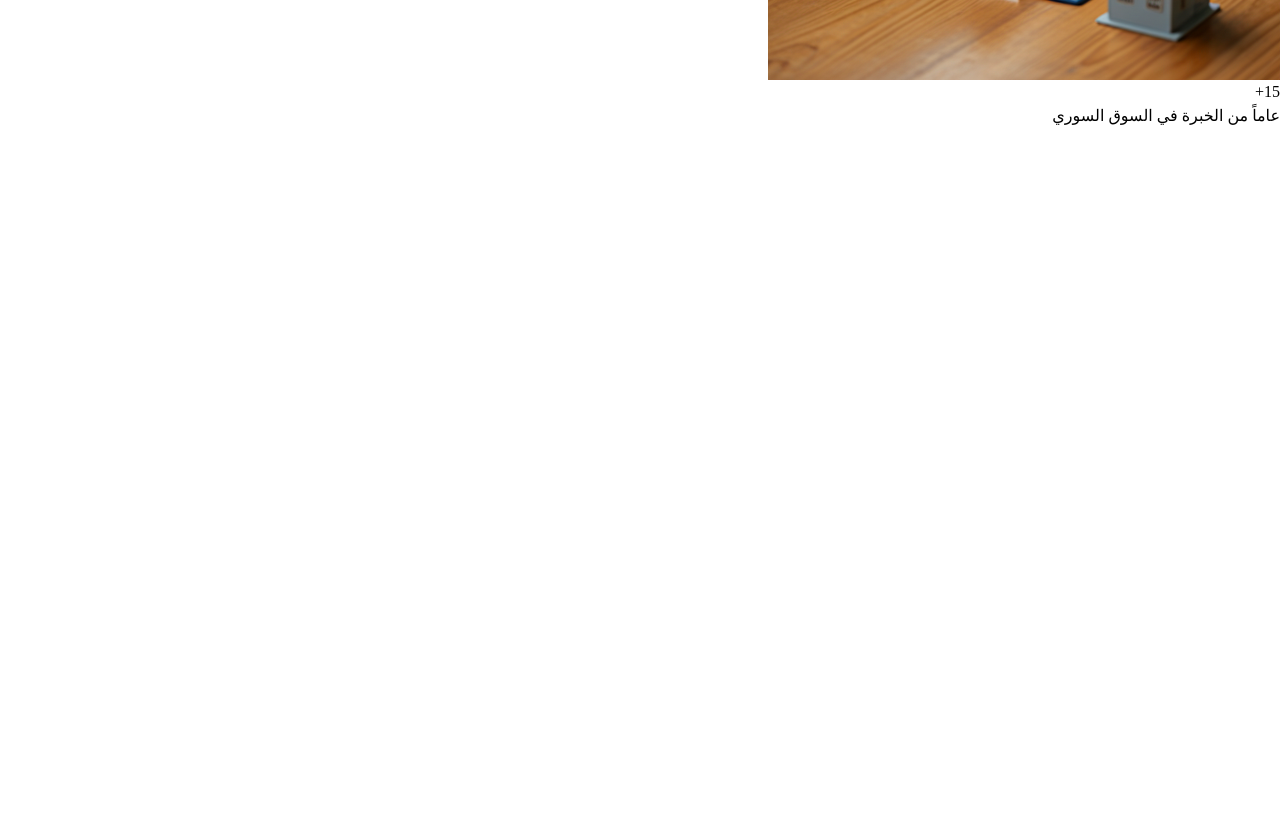
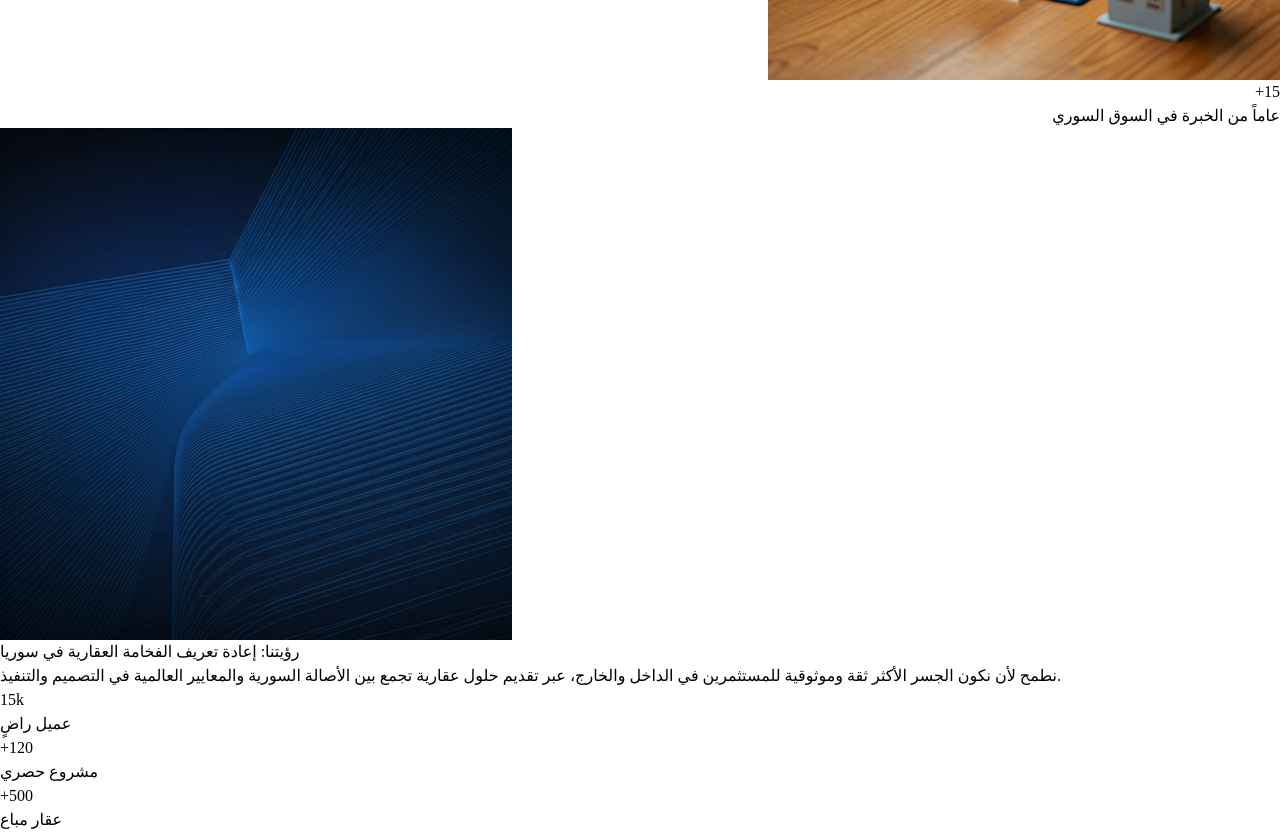
Before and after one commit to ghiathmousa-arch/Real-State, a React (Vite) app in the folder client/: page / in a window 1280 px wide. Shown: the part 1440-2272 px from the top of the page. Before the commit the page ends 1568 px from the top, so only its background shows below. Built offline with nearby package versions, Linux system fonts and the light colour scheme.

Commit message:
complete state section

```diff
--- /dev/null
+++ b/client/src/website/components/InfoStats.tsx
@@ -0,0 +1,34 @@
+interface dataState{
+    title: string
+    subTitle:string
+}
+const contentDataState : dataState[]=[
+    {
+        title:'15k',
+        subTitle:'عميل راضٍ'
+    },
+    {
+        title:'+120',
+        subTitle:'مشروع حصري'
+    },
+    {
+        title:'+500',
+        subTitle:'عقار مباع'
+    }
+]
+const InfoStats = () => {
+    return (
+        <div className="flex divide-x divide-white min-[300px]:max-[550px]:flex-col gap-2.5 divide-none">
+            {contentDataState.map((item , index) => (
+                <div>
+                    <div key={index} className="text-white px-12">
+                    <h1 className="font-bold text-4xl mb-2">{item.title}</h1>
+                    <p className="text-sm">{item.subTitle}</p>
+                </div>
+                </div>
+            ))}
+        </div>
+    )
+}
+
+export default InfoStats
--- a/client/src/website/components/SectionHead.tsx
+++ b/client/src/website/components/SectionHead.tsx
@@ -1,36 +1,49 @@
 interface props {
     title: string;
     subTitle?: string;
-    variant?: 'hero' | 'section' ; // شرط اختلاف التنسيقات بين الهيرو و السيكشن
-
+    variant?: 'hero' | 'section' | 'state';
 }
 
 const SectionHead = ({ title, subTitle, variant }: props) => {
     return (
         <div className={`relative w-full flex
+            ${
+                variant == 'section'
+                ? 'justify-start items-start'
 
-            ${
-            variant == 'section' ? 'justify-start items-start' : 'justify-center h-56 items-center'
+                : variant == 'state'
+                ? 'justify-center items-center py-10 w-full'
+                : 'justify-center h-56 items-center w-full'
             }`}>
 
             <div className={`relative flex flex-col w-full max-w-6xl px-4
-            //
                 ${
                     variant == 'section' ? 'items-start text-right' : 'items-center text-center'
-            } min-[300px]:max-[768px]:gap-4`}>
+                }
 
-                <div className="space-y-4 flex flex-col gap-4">
-                    <h1 className={`font-bold${
+                min-[300px]:max-[768px]:gap-4`
+                }>
+
+                <div className="space-y-4 flex flex-col gap-4 w-full">
+                    <h1 className={`font-bold ${
                         variant == 'section'
-                            ? 'text-black text-4xl font-bold  min-[300px]:max-[510px]:text-[23px]'
-                            : 'm-0 text-white text-5xl lg:text-6xl min-[500px]:max-[768px]:text-[40px] min-[300px]:max-[500px]:text-[30px]'
+                            ? 'text-black text-4xl font-bold min-[300px]:max-[510px]:text-[23px]'
+                            : variant == 'hero'
+                            ? 'm-0 text-white text-5xl lg:text-6xl min-[500px]:max-[768px]:text-[40px] min-[300px]:max-[500px]:text-[30px]'
+                            // تنسيق العنوان في حالة الـ state
+                            : 'text-4xl text-white w-full'
                     }`}>
                         {title}
                     </h1>
 
                     {subTitle && (
-                        <p className={`text-xl font-medium max-w-2xl ${
-                            variant == 'section' ? 'text-gray-700' : 'text-white mx-auto'
+        <p className={`font-medium ${
+            variant == 'section'
+                ? 'text-xl text-gray-700 max-w-2xl' :
+            variant == 'hero'
+                ? 'text-xl text-white mx-auto max-w-2xl' :
+                // في حالة الستيت: نزيد max-w ليمتد النص كما في الصورة تماماً
+                'text-lg text-white mx-auto w-full max-w-4xl'
         }`}>
             {subTitle}
         </p>
--- /dev/null
+++ b/client/src/website/components/State.tsx
@@ -0,0 +1,26 @@
+import InfoStats from "./infoStats"
+import SectionHead from "./SectionHead"
+
+const State = () => {
+    return (
+        <div className="relative min-h-screen w-full flex flex-col items-center justify-center">
+
+            <img
+                src="/img/bg-stateSection.png"
+                alt="Background"
+                className="absolute w-full h-full object-cover"
+            />
+
+        <div className="relative flex flex-col items-center text-center px-6 py-20 lg:py-32 max-w-6xl w-full">
+            <SectionHead
+                title="رؤيتنا: إعادة تعريف الفخامة العقارية في سوريا"
+                subTitle="نطمح لأن نكون الجسر الأكثر ثقة وموثوقية للمستثمرين في الداخل والخارج، عبر تقديم حلول عقارية تجمع بين الأصالة السورية والمعايير العالمية في التصميم والتنفيذ."
+                variant="state"
+            />
+            <InfoStats/>
+        </div>
+    </div>
+    )
+}
+
+export default State
--- a/client/src/website/pages/HomePage.tsx
+++ b/client/src/website/pages/HomePage.tsx
@@ -3,6 +3,7 @@ import Hero from "../components/Hero";
 import { FaLocationDot, FaMoneyBills } from "react-icons/fa6";
 import { BiBuildingHouse } from "react-icons/bi";
 import WhyInvestors from "../components/WhyInvestors";
+import State from "../components/State";
 
 
 interface FilterSearch {
@@ -12,7 +13,6 @@ interface FilterSearch {
     name: string;
 }
 
-// تصدير بيانات البحث لاستخدامها في مكونات أخرى مثل الـ Hero
 export const searchData: FilterSearch[] = [
     {
         name: 'location',
@@ -46,6 +46,9 @@ const HomePage = () => {
             <div>
                 <WhyInvestors/>
             </div>
+            <div>
+                <State/>
+            </div>
         </div>
     );
 };
```
Also changed, not shown: client/public/img/bg-stateSection.png (added). Lines whose indentation alone changed are shown as unchanged.
